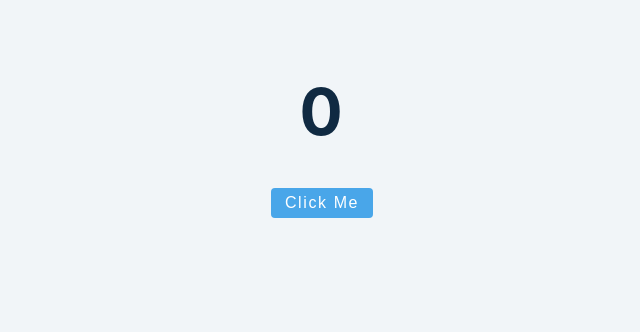
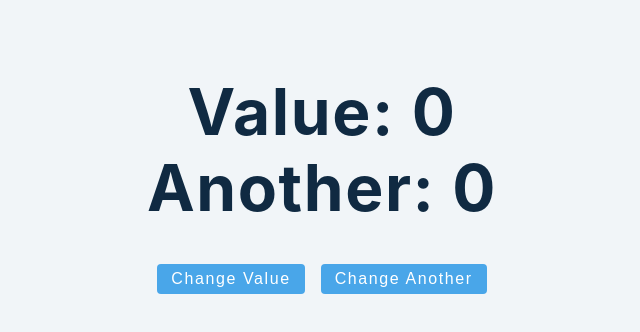
Before and after one commit to makawy7/react-advanced, a React (Create React App) app: page / in a window 1280 px wide. Shown: the top 332 px of the page, without its empty margins (318-958 px from the left). Built offline with nearby package versions, Linux system fonts and the light colour scheme.

Commit message:
useEffect dependency list

```diff
--- a/src/components/UseEffectBasics.js
+++ b/src/components/UseEffectBasics.js
@@ -2,16 +2,33 @@ import { useEffect, useState } from "react";
 
 function UseEffectBasics() {
   const [value, setValue] = useState(0);
-  //   useEffect runs after every re-render
+  const [another, setAnother] = useState(0);
+  //  useEffect runs after every re-render (depending on it's dependency list).
+  // if dependency list was not passed, it will re-render with any change.
   useEffect(() => {
-    document.title = `New messages ${value}`;
-  });
+    if (value > 5) {
+      document.title = `New messages ${value}`;
+    }
+  }, [value]);
+  // runs only on inital render and as a side effect of the dependency list.
+  useEffect(() => {
+    console.log('runs only as a side effect of "another" changings');
+  }, [another]);
+
+  // if the dependency list is empty, it will run once after the initial render.
+  useEffect(() => {
+    console.log("Runs once after the initial render");
+  }, []);
 
   return (
     <>
-      <h1>{value}</h1>
+      <h1>value: {value}</h1>
+      <h1>another: {another}</h1>
       <button className="btn" onClick={() => setValue(value + 1)}>
-        Click me
+        change value
+      </button>
+      <button className="btn" onClick={() => setAnother(another + 1)}>
+        change another
       </button>
     </>
   );
```
